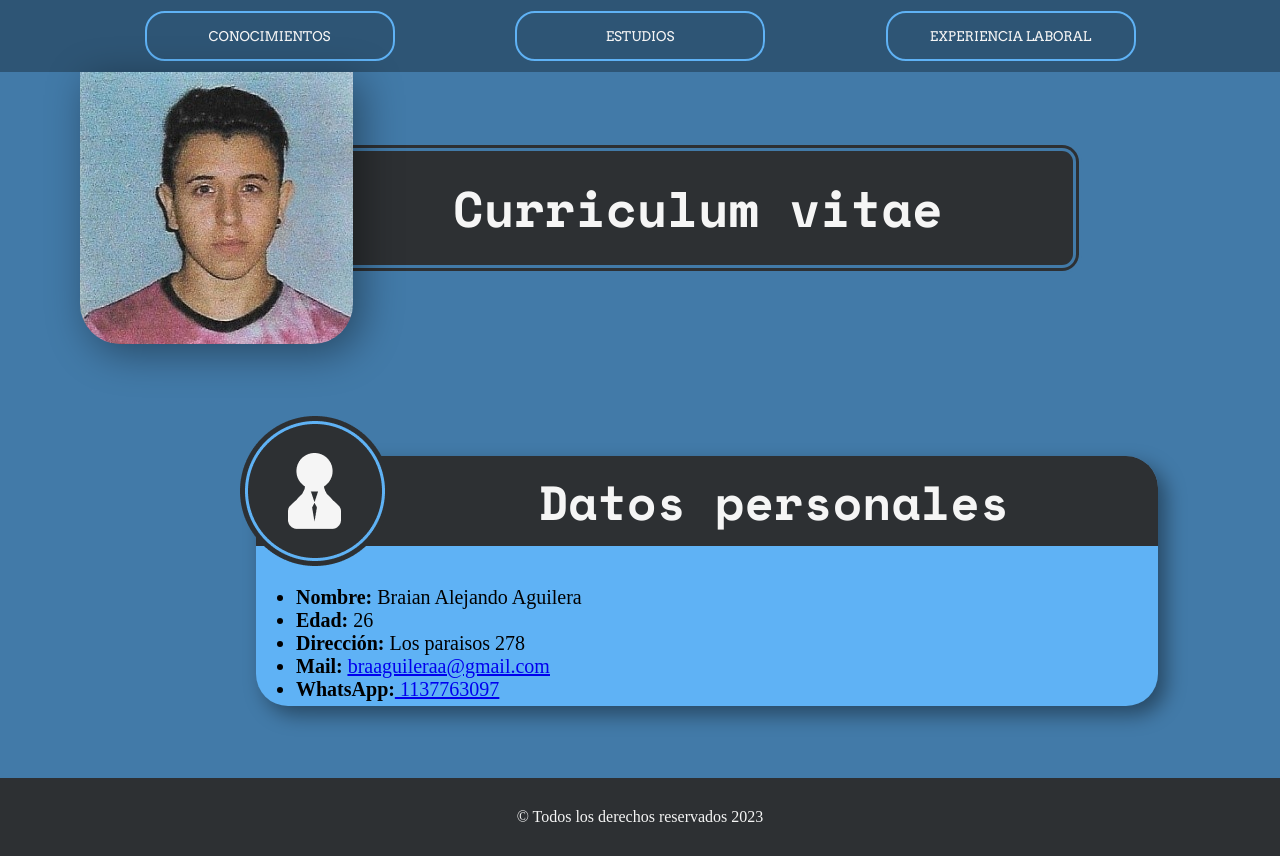
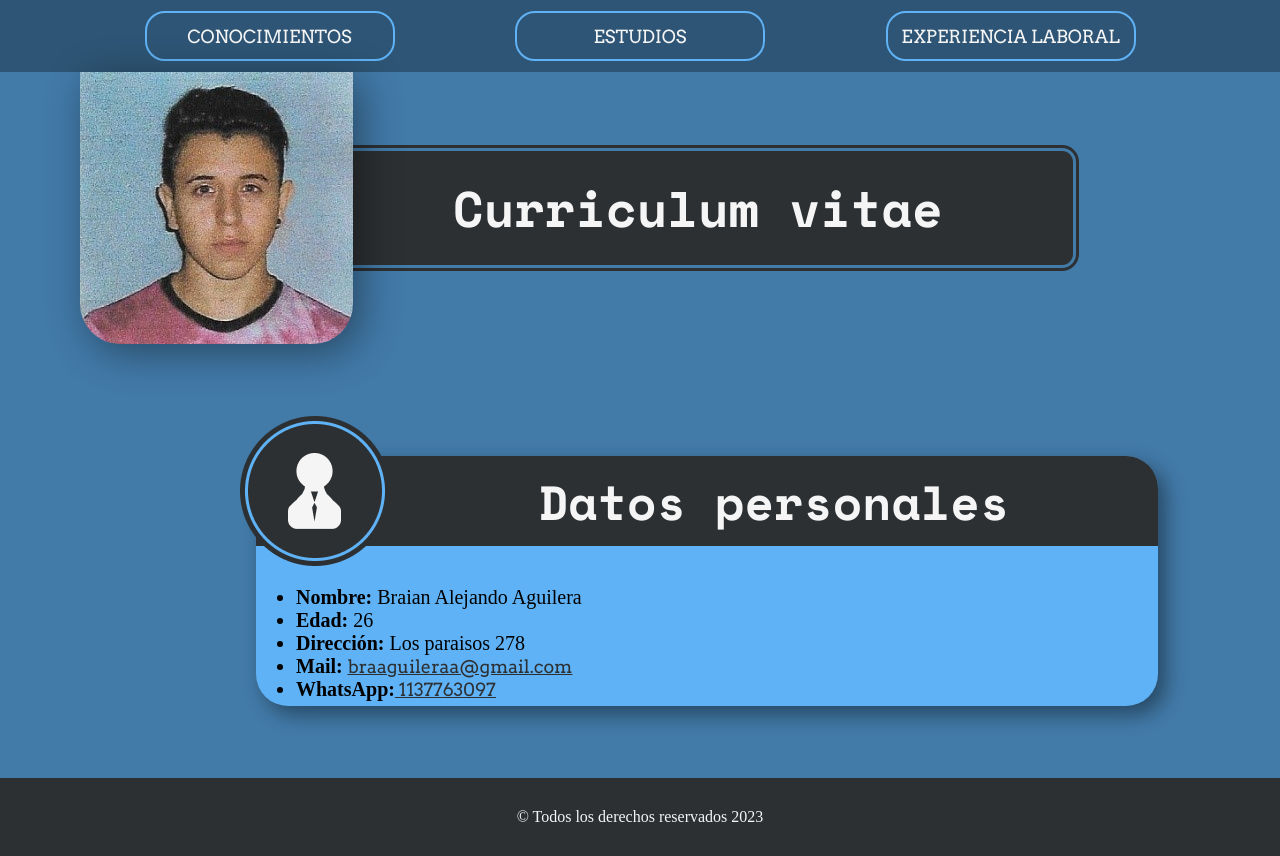
Before and after one commit to braguilera/tpCV, a plain HTML site: page index.html in a window 1280 px wide. Drawn offline with nearby package versions, Linux system fonts and the light colour scheme.

Commit message:
Add files via upload

```diff
--- a/estilos/estilos.css
+++ b/estilos/estilos.css
@@ -11,6 +11,12 @@ body{
     border: 2px solid #5FB2F5;
     text-transform: uppercase;
     transition-duration: 0.4s;
+}
+
+a{
+    font-family: 'Arvo', serif;
+    color: #2D3033;
+    font-size: 18px;
 }
 
 .a1{
@@ -127,7 +133,6 @@ h1{
     color: #F5F5F5;
     border: 9px double #427AA8;
     border-left: none;
-    font-family: 'Arvo', serif;
     font-family: 'Space Mono', monospace;
 }
 
@@ -143,7 +148,6 @@ h1{
     margin-left: 20%;
     border-radius: 32px;
     box-shadow: 8px 9px 20px rgba(0, 0, 0, 0.4);
-
 }
 
 
@@ -156,7 +160,6 @@ h2{
     text-align: center;
     font-size: 48px;
     padding-top: 10px;
-    font-family: 'Arvo', serif;
     font-family: 'Space Mono', monospace;
 }
 
@@ -178,14 +181,3 @@ footer{
     text-align: center;
     color: #F5F5F5;
 }
-
-/*.blur{
-    width: 1150px;
-    height: 372px;
-    margin-left: 145px;
-    top: 497px;
-    background: linear-gradient(135deg, rgba(255, 255, 255, 0.1), rgba(255, 255, 255, 0)) ;
-    filter: blur(10px);
-    border-radius: 60px;
-    backdrop-filter: blur(10px);
-}*/
```
